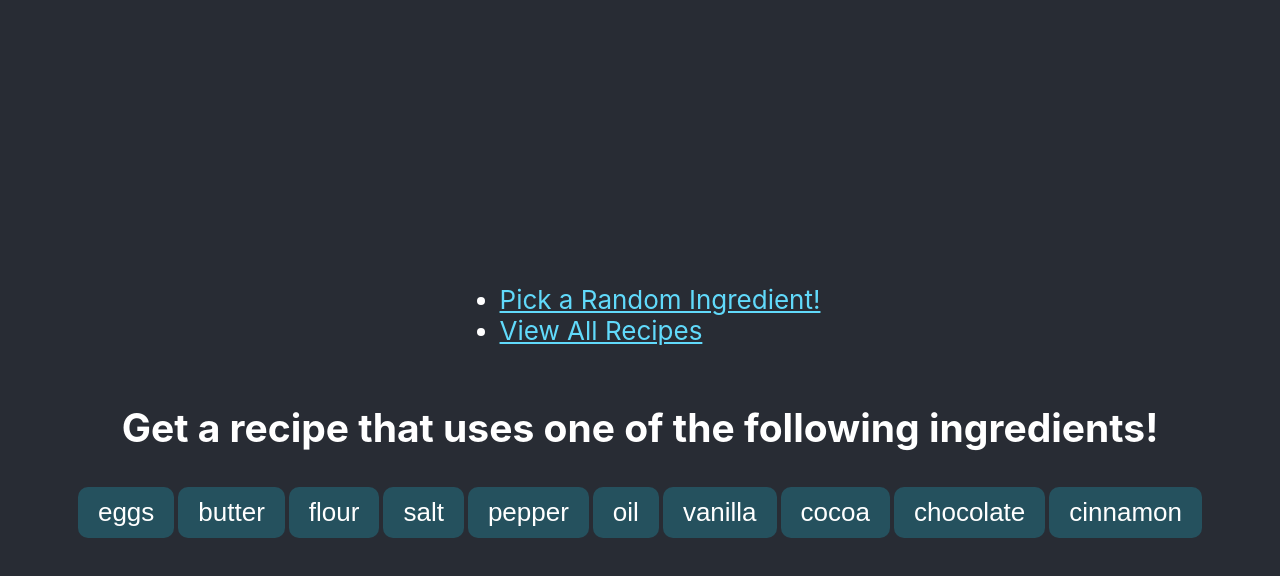
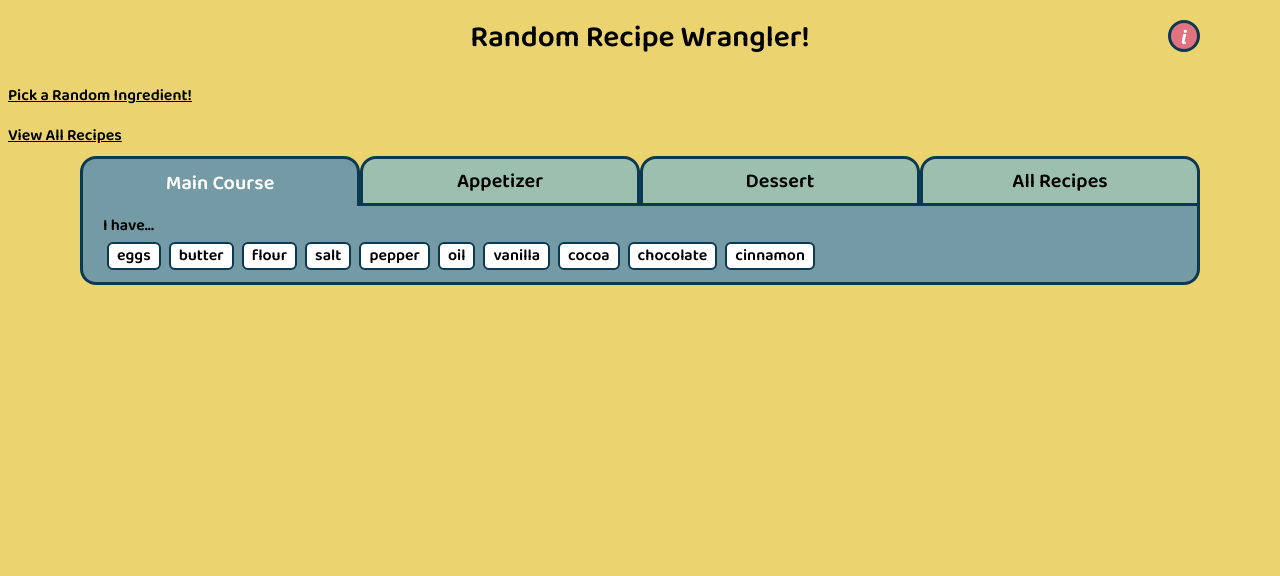
Before and after one commit to audrow/random-recipe-app, a React (Create React App) app: page / in a window 1280 px wide. Shown: the top 576 px of the page. Built offline with nearby package versions, Linux system fonts and the light colour scheme.

Commit message:
added  styling to main page & layout

```diff
--- a/src/App.css
+++ b/src/App.css
@@ -1,56 +1,8 @@
-/* @tailwind base;
+@import url('https://fonts.googleapis.com/css2?family=Baloo+2:wght@600&display=swap');
+@import url('https://fonts.googleapis.com/css2?family=Lobster&display=swap');
+
+* {font-family: "Baloo 2"}
+.icon {font-family: "Lobster"}
+@tailwind base;
 @tailwind components;
-@tailwind utilities; */
-
-.App {
-  text-align: center;
-}
-
-.App-logo {
-  height: 40vmin;
-  pointer-events: none;
-}
-
-@media (prefers-reduced-motion: no-preference) {
-  .App-logo {
-    animation: App-logo-spin infinite 20s linear;
-  }
-}
-
-.App-header {
-  background-color: #282c34;
-  min-height: 100vh;
-  display: flex;
-  flex-direction: column;
-  align-items: center;
-  justify-content: center;
-  font-size: calc(10px + 2vmin);
-  color: white;
-}
-
-.App-link {
-  color: #61dafb;
-}
-
-.App-button {
-  background-color: #25515e;
-  border-radius: 10px;
-  border: none;
-  color: #ffffff;
-  padding: 10px 20px;
-  text-align: center;
-  text-decoration: none;
-  display: inline-block;
-  font-size: calc(10px + 2vmin);
-  margin: 4px 2px;
-  cursor: pointer;
-}
-
-@keyframes App-logo-spin {
-  from {
-    transform: rotate(0deg);
-  }
-  to {
-    transform: rotate(360deg);
-  }
-}
+@tailwind utilities;
--- a/src/App.tsx
+++ b/src/App.tsx
@@ -1,22 +1,19 @@
 import React from "react";
-import "./App.css";
 
 import { BrowserRouter, Route, Routes } from "react-router-dom";
-import { Nav } from "./components/Nav";
-import { Recipe } from "./components/Recipe";
-import { Recipes } from "./components/Recipes";
-import { PickRandom } from "./components/PickRandom";
+import { Recipe } from "./pages/Recipe";
+import { Recipes } from "./pages/Recipes";
+import { PickRandom } from "./pages/PickRandom";
+import "./App.css"
 
 export default function App() {
   return (
     <BrowserRouter>
       <Routes>
-        <Route path="/" element={<Nav />}>
           <Route index element={<PickRandom />} />
           <Route path="/recipes" element={<Recipes />} />
           <Route path="/recipe/:id" element={<Recipe />} />
           <Route path="*" element={<h1>Not Found</h1>} />
-        </Route>
       </Routes>
     </BrowserRouter>
   );
--- /dev/null
+++ b/src/components/Layout.tsx
@@ -0,0 +1,14 @@
+import { Nav } from "./Nav"
+
+export default function Layout ({children}:any) {
+    return (
+        <div className="bg-yellow min-h-screen">
+            <div>
+                <h1 className="font-baloo text-3xl text-center p-5">Random Recipe Wrangler!</h1>
+            </div>
+            <button className="icon font-lobster text-white text-xl bg-pink border-3 border-navy rounded-full w-8 h-8 align-text-top absolute top-5 right-20">i</button>
+           <Nav/>
+            {children}
+        </div>
+    )
+}
--- a/src/components/Nav.tsx
+++ b/src/components/Nav.tsx
@@ -1,14 +1,17 @@
 import { Link, Outlet } from "react-router-dom";
+
+const linkStyle = "underline"
+const listStyle = "p-2"
 
 export const Nav = () => {
   return (
-    <nav className="App-header">
+    <nav>
       <ul>
-        <li>
-          <Link className="App-link" to="/">Pick a Random Ingredient!</Link>
+        <li className={listStyle}>
+          <Link className={linkStyle} to="/">Pick a Random Ingredient!</Link>
         </li>
-        <li>
-          <Link className="App-link" to="/recipes">View All Recipes</Link>
+        <li className={listStyle}>
+          <Link className={linkStyle} to="/recipes">View All Recipes</Link>
         </li>
       </ul>
       <Outlet />
--- a/src/components/PickRandom.tsx
+++ /dev/null
@@ -1,27 +0,0 @@
-import { getIngredients, getRecipeIdsForIngredient } from "../db/index";
-import { useNavigate } from "react-router-dom";
-
-export const PickRandom = () => {
-  const ingredients = getIngredients();
-  const navigate = useNavigate();
-  return (
-    <div className="App">
-      <div>
-        <h2>Get a recipe that uses one of the following ingredients!</h2>
-        {ingredients.map((ingredient) => (
-          <button
-            className="App-button"
-            onClick={() => navigate(`/recipe/${randomRecipeId(ingredient)}`)}
-          >
-            {ingredient}
-          </button>
-        ))}
-      </div>
-    </div>
-  );
-};
-
-function randomRecipeId(ingredient: string) {
-  const recipeIds = getRecipeIdsForIngredient(ingredient);
-  return recipeIds[Math.floor(Math.random() * recipeIds.length)];
-}
--- /dev/null
+++ b/src/pages/PickRandom.tsx
@@ -0,0 +1,43 @@
+import { getIngredients, getRecipeIdsForIngredient } from "../db/index";
+import { useNavigate } from "react-router-dom";
+import Layout from "../components/Layout";
+
+export const PickRandom = () => {
+  const ingredients = getIngredients();
+  const navigate = useNavigate();
+  const tabs = ["Main Course", "Appetizer", "Dessert", "All Recipes"]
+  const selectedTabIndex = 0
+  const selectedTabStyle ="bg-lblue text-white px-5 py-2 rounded-t-2xl w-1/4 border-navy border-x-3 border-t-3"
+  const unselectedTabStyle ="bg-lgreen px-5 py-2 rounded-t-2xl w-1/4 border-navy border-3"
+  const selectedTab = tabs [selectedTabIndex]
+  return (
+    <Layout>
+      <div className="mx-20">
+        <div className="flex justify-between text-xl">
+          {/* <button className="bg-lblue text-white px-5 py-2 rounded-t-2xl w-1/4 border-navy border-x-3 border-t-3">Main Course</button>
+          <button className="bg-lgreen px-5 py-2 rounded-t-2xl w-1/4 border-navy border-3">Appetizer</button>
+          <button className="bg-lgreen px-5 py-2 rounded-t-2xl w-1/4 border-navy border-3">Dessert</button>
+          <button className="bg-lgreen px-5 py-2 rounded-t-2xl w-1/4 border-navy border-3">All Recipes</button> */}
+          {tabs.map((tab) =>(
+            <button className={tab===selectedTab?selectedTabStyle:unselectedTabStyle}> {tab} </button>
+          ))}
+        </div>
+        <div className="bg-lblue px-5 py-2 rounded-b-2xl border-navy border-x-3 border-b-3">
+          <h2>I have...</h2>
+          {ingredients.map((ingredient) => (
+            <button className="bg-white border-navy border-2 hover:border-2 hover:border-pink active:bg-lt-pink px-2 rounded-md m-1"
+              onClick={() => navigate(`/recipe/${randomRecipeId(ingredient)}`)}
+            >
+              {ingredient}
+            </button>
+          ))}
+        </div>
+      </div>
+    </Layout>
+  );
+};
+
+function randomRecipeId(ingredient: string) {
+  const recipeIds = getRecipeIdsForIngredient(ingredient);
+  return recipeIds[Math.floor(Math.random() * recipeIds.length)];
+}
--- a/src/components/Recipe.tsx
+++ b/src/pages/Recipe.tsx
@@ -1,5 +1,6 @@
 import { useParams } from "react-router-dom";
 import { getRecipeById } from "../db/index";
+import Layout from "../components/Layout";
 
 export const Recipe = () => {
   const params = useParams();
@@ -9,12 +10,10 @@ export const Recipe = () => {
   }
   const ingredients = recipe.ingredients.join(", ");
   return (
-    <div className="App">
-      <div>
-        <h1>{recipe!.name}</h1>
+    <Layout>
+      <h1>{recipe!.name}</h1>
         <p>{ingredients}</p>
-        <a className="App-link" href={recipe.url}>URL</a>
-      </div>
-    </div>
+        <a href={recipe.url}>URL</a>
+    </Layout>
   );
 };
--- a/src/components/Recipes.tsx
+++ b/src/pages/Recipes.tsx
@@ -1,11 +1,12 @@
 import { Link } from "react-router-dom";
 
 import { getRecipes } from "../db/index";
+import Layout from "../components/Layout";
 
 export const Recipes = () => {
   const recipes = getRecipes();
   return (
-    <div className="App">
+    <Layout>
       <div>
         <h1>Recipes</h1>
         <ul>
@@ -18,6 +19,6 @@ export const Recipes = () => {
           ))}
         </ul>
       </div>
-    </div>
+    </Layout>
   );
 };
--- a/tailwind.config.js
+++ b/tailwind.config.js
@@ -1,7 +1,32 @@
 module.exports = {
   content: ["./src/**/*.{js,jsx,ts,tsx}",],
   theme: {
-    extend: {},
+    colors:{
+      'pink': '#E17381',
+      'lt-pink': '#FED8D8',
+      'yellow': '#EBD470',
+      'navy': '#0B3954',
+      'lblue': '#739AA5',
+      'lgreen': '#9CC0AD',
+      'white': "#ffffff",
+      'black': "#000000",
+    },
+    borderWidth:{
+      DEFAULT: '1px',
+      '0': '0',
+      '2': '2px',
+      '3': '3px',
+      '4': '4px',
+      '6': '6px',
+      '8': '8px',
+    },
+
+    extend: {
+      fontFamily: {
+        'baloo': ['Baloo 2'],
+        'lobster': ['lobster'],
+      },
+    },
   },
   plugins: [],
 }
```
Also changed, not shown: public/fonts/Baloo-Regular.ttf (added), 1 other file (tests, documents, lock files or other folders).
